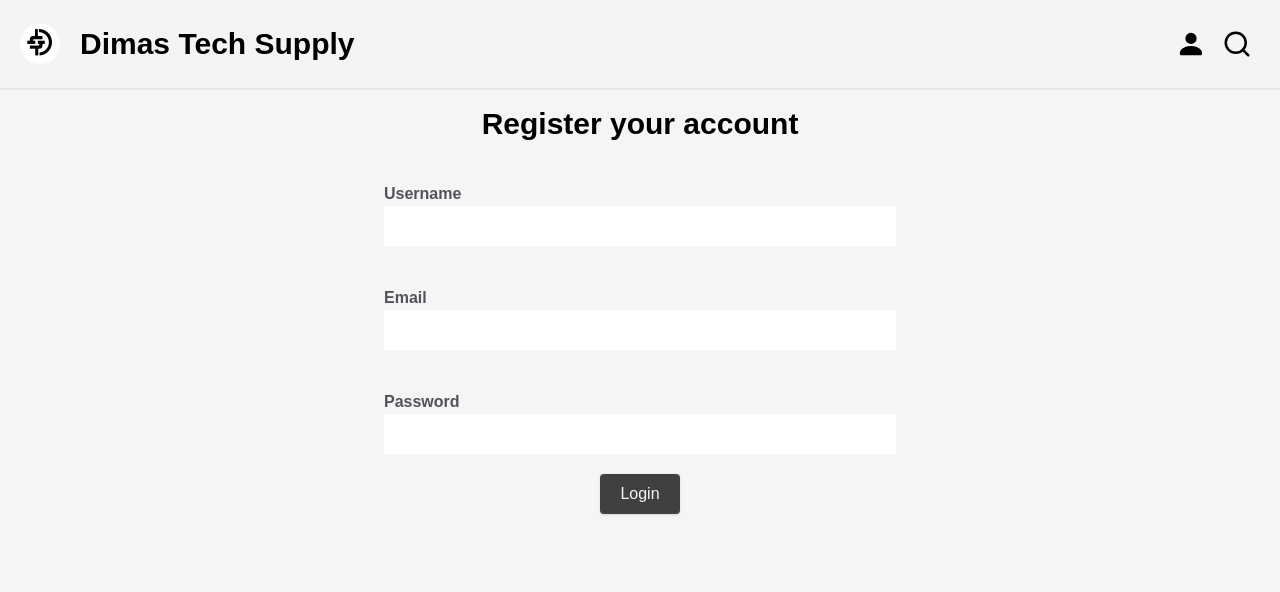
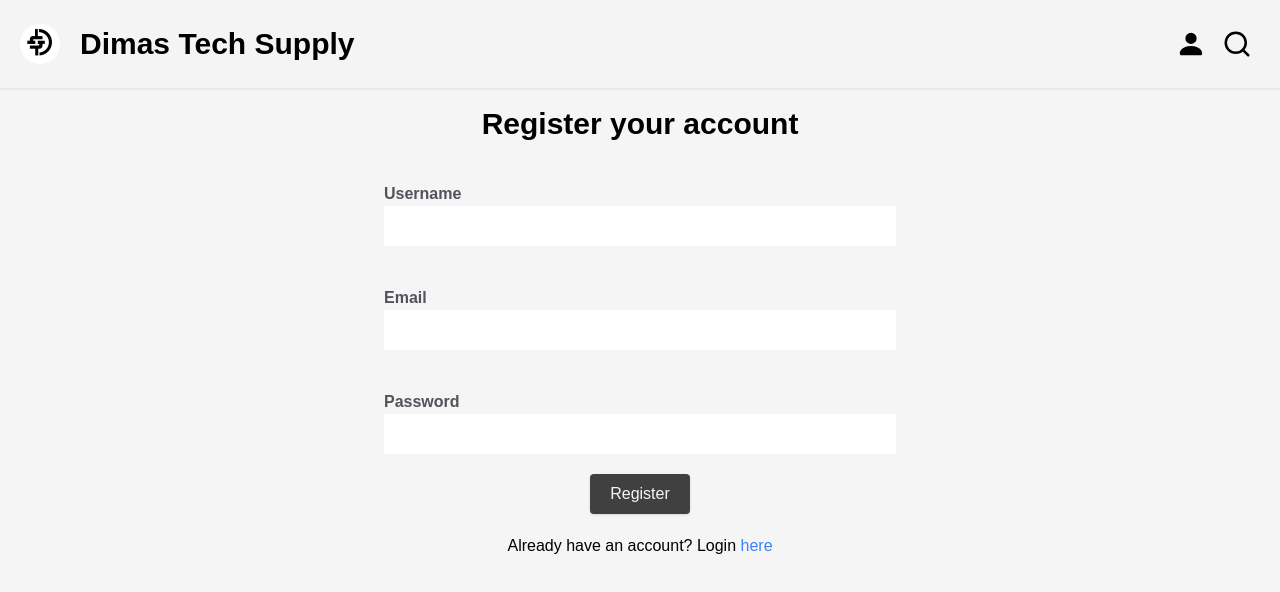
Before and after one commit to zackdesu/dimas-shop, a Next.js app: page /register in a window 1280 px wide. Shown: the top 592 px of the page. Built offline with nearby package versions, Linux system fonts and the light colour scheme.

Commit message:
add already have an account and add redirect to login page

```diff
--- a/app/(site)/register/page.jsx
+++ b/app/(site)/register/page.jsx
@@ -2,6 +2,7 @@
 
 import React, {useEffect} from 'react'
 import { signIn } from 'next-auth/react'
+import Link from 'next/link'
 
 const InputForm = ({nama, type="text", className, ...props}) => (
         <div className="flex flex-col mt-10 w-1/2">
@@ -14,10 +15,13 @@ export default function Page() {
 
 	const onSubmit = async (e) => {
 		e.preventDefault();
+		const username = e.target.Username.value
+		const nama = username.toLowerCase()
 		const data = {
-			nama: e.target.Username.value,
+			nama,
 			email: e.target.Email.value,
-			password: e.target.Password.value
+			password: e.target.Password.value,
+			dimaspay: 0
 			}
 		const res = await fetch('/api/register', {
 			method: "POST",
@@ -34,6 +38,7 @@ export default function Page() {
 			return console.log(result.message)
 		}
 		console.log(result.message)
+		signIn()
 	}
         return (
                 <form onSubmit={onSubmit} className="flex flex-col items-center mt-5">
@@ -41,7 +46,8 @@ export default function Page() {
                         <InputForm nama="Username" required/>
 			<InputForm nama="Email" type="email" className="invalid:ring-pink-500 invalid:text-pink-500" required minLength={6} maxLength={30}/>
                         <InputForm nama="Password" type="password" className="invalid:ring-pink-500 invalid:text-pink-500" required minLength={6} maxLength={20}/>
-                        <button type="submit" className="py-2 px-5 bg-neutral-700 text-neutral-100 mt-5 rounded shadow">Login</button>
+                        <button type="submit" className="py-2 px-5 bg-neutral-700 text-neutral-100 mt-5 rounded shadow">Register</button>
+			<p className="mt-5">Already have an account? Login <span onClick={() => signIn()} className="text-blue-500 cursor-pointer">here</span></p>
                 </form>
         )
 }
```
